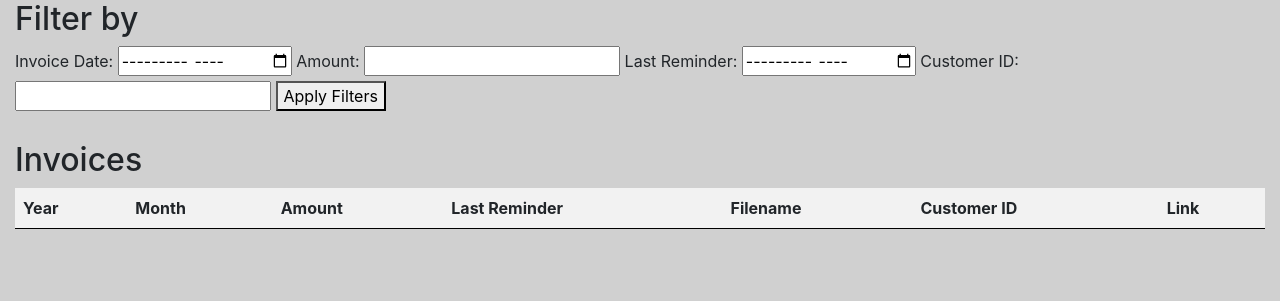
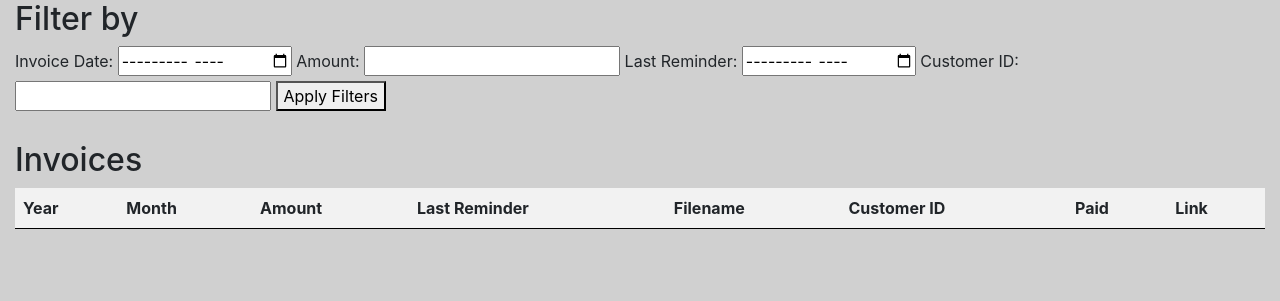
Before and after one commit to NBPS-IB-CS/internal-assessment-theMetaHack, a Flask app: page /invoices in a window 1280 px wide. Shown: the part 155-456 px from the top of the page. Run offline with Flask 3, Linux system fonts and the light colour scheme; data that the repository does not hold is empty.

Commit message:
Update invoices.html

```diff
--- a/invoice-manager-flask/templates/invoices.html
+++ b/invoice-manager-flask/templates/invoices.html
@@ -66,6 +66,7 @@
                     <th>Last Reminder</th>
                     <th>Filename</th>
                     <th>Customer ID</th>
+                    <th>Paid</th>
                     <th>Link</th>
                 </tr>
             </thead>
@@ -78,6 +79,7 @@
                         <td>{{ inv.lastReminder }}</td>
                         <td>{{ inv.filename }}</td>
                         <td>{{ inv.customerid }}</td>
+                        <td>{{ inv.paid }}</td>
                         <td><a href="https://invoicemanager-documents.s3.us-east-1.amazonaws.com/{{ inv.year }}/{{ inv.month }}/{{ inv.year }}{{ inv.month }}_{{ inv.customerid }}_{{ inv.filename }}" target="_blank">View Invoice</a></td>
                     </tr>
                 {% endfor %}
```
